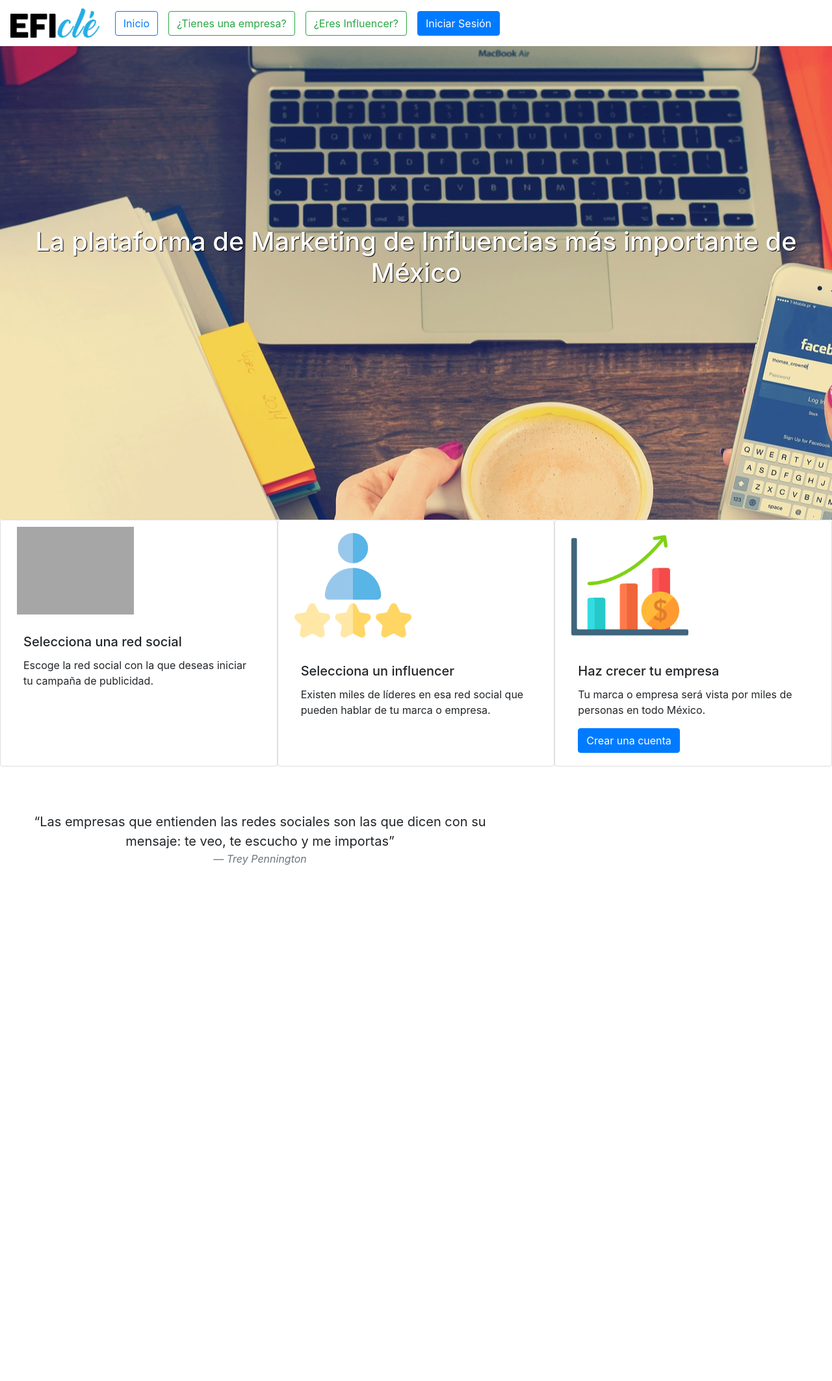
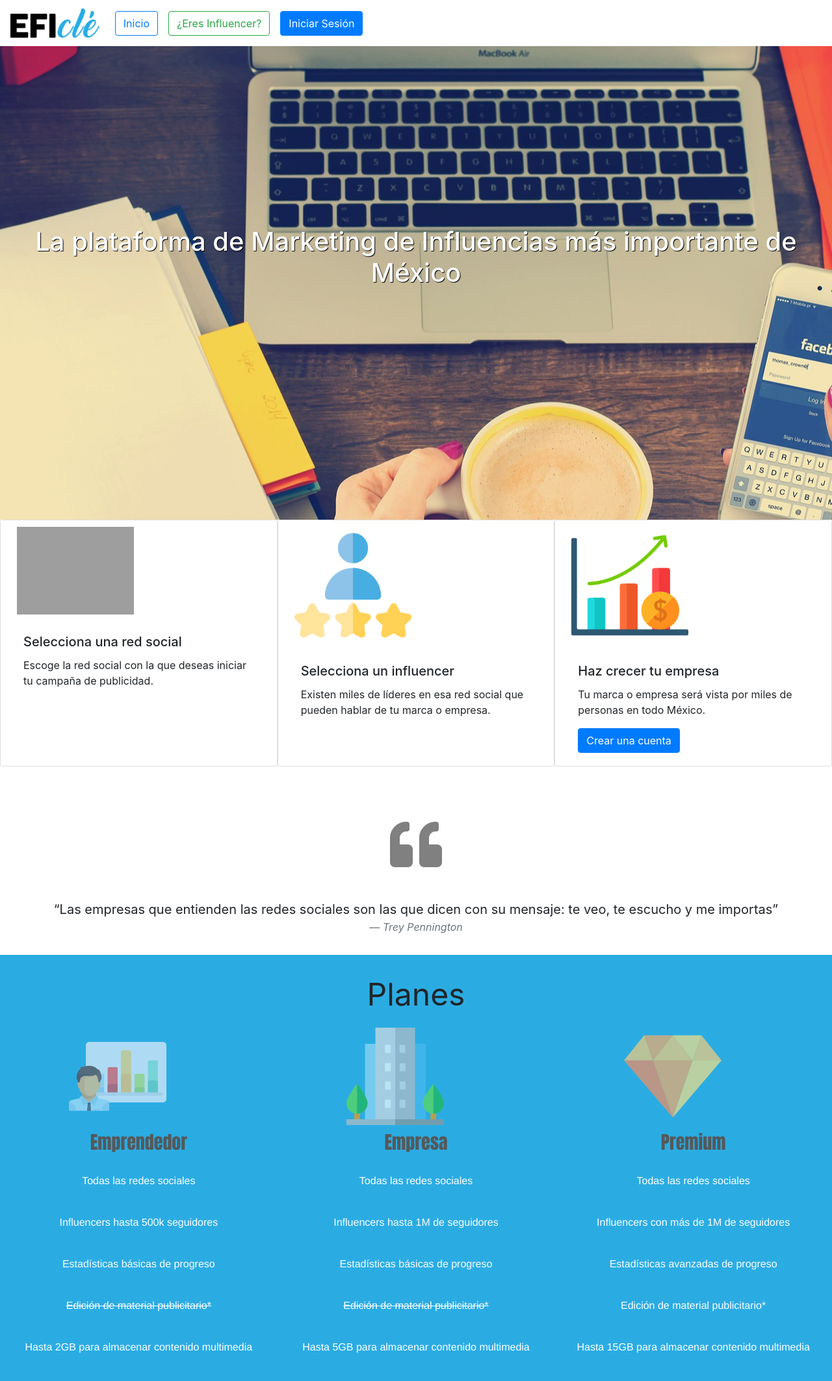
Before and after one commit to Erickhdezz/eficle, a PHP site: page / in a window 1280 px wide. Shown: the whole page at 65% size. Before the commit the page ends 1332 px from the top, so only its background shows below. Run offline with PHP 8.4, Linux system fonts and the light colour scheme; some libraries are stand-ins or nearby versions; grey boxes are pictures that could not be loaded.

Commit message:
corregido el width de los elementos, se agregaron los planes.

```diff
--- a/css/index.css
+++ b/css/index.css
@@ -43,15 +43,59 @@
     margin-top: 15px;
 }
 
-.caja-cita>.row{
-    display: table;
-    max-width: 100vh;
-    max-height: 30vh;
+.cita {
+    display: flex;
+    justify-content: center;
+    align-items: center;
+    height: 5vh;
+    padding-bottom: 50px;
+
 }
 
-.cita{
-    display: table-cell;
-    width: 100vh;
+.quote {
     height: 30vh;
+    display: flex;
+    justify-content: center;
+    align-items: center;
     vertical-align: middle;
 }
+
+.fa-quote-left {
+    font-size: 5rem;
+    color: gray;
+}
+
+.titulo-planes {
+    padding-top: 15px;
+    padding-bottom: 15px;
+    font-size: 3em;
+    text-align: center;
+}
+
+.benefits {
+    padding-top: 10px;
+    padding-bottom: 10px;
+    height: auto;
+    background-color: var(--azul);
+}
+
+.img-plan {
+    max-width: 150px;
+}
+
+.plan {
+    text-align: center;
+    color: black;
+}
+
+.benefit {
+    font-family: "Arimo";
+    color: white;
+    padding: 10px;
+    height: 8vh;
+}
+
+.nom-plan {
+    font-family: "Anton";
+    color: #55585A;
+}
--- a/css/style.css
+++ b/css/style.css
@@ -1,4 +1,13 @@
 @import url("general.css");
+@import url('https://fonts.googleapis.com/css?family=Anton|Archivo+Narrow|Arimo');
+/*
+ANTON
+ARIMO
+ARCHIVO NARROW
+*/
+:root{
+    --azul:#2AACE3;
+}
 *{
   margin: 0px;
   padding: 0px;
--- a/index.html
+++ b/index.html
@@ -6,6 +6,7 @@
     <meta name="viewport" content="width=device-width, initial-scale=1.0">
     <meta http-equiv="X-UA-Compatible" content="ie=edge">
     <meta name="description" content="La plataforma de Marketing de Influencias más importante de México">
+    <link rel="stylesheet" href="https://use.fontawesome.com/releases/v5.1.1/css/all.css" integrity="sha384-O8whS3fhG2OnA5Kas0Y9l3cfpmYjapjI0E4theH4iuMD+pLhbf6JI0jIMfYcK3yZ" crossorigin="anonymous">
     <link rel="stylesheet" href="css/bootstrap.css">
     <link rel="stylesheet" href="css/index.css">
     <link rel="stylesheet" href="css/style.css">
@@ -27,8 +28,7 @@
 <span class="sr-only">(current)</span></a>
                 </li>
                 <li class="nav-item">
-                    <a class="nav-link" href="#"><button type="button" class="btn btn-outline-success">¿Tienes una empresa?</button>
-</a>
+                    </a>
                 </li>
 
                 <li class="nav-item">
@@ -49,22 +49,22 @@
     <!-- PASOS PARA UTILIZAR EFICLÉ -->
     <div class="steps container-fluid">
         <div class="row">
-            <div class="card col-sm-4 col-md-4" style="">
-                <img class="card-img-top img-fluid scrollflow -slide-up -opacity" src="img/network.png" alt="Card image cap">
+            <div class="card col-12 col-sm-4 col-md-4" style="">
+                <img class="card-img-top img-fluid scrollflow -slide-down -opacity" src="img/network.png" alt="Card image cap">
                 <div class="card-body">
                     <h5 class="card-title"> Selecciona una red social</h5>
                     <p class="card-text">Escoge la red social con la que deseas iniciar tu campaña de publicidad.</p>
                 </div>
             </div>
-            <div class="card col-sm-4 col-md-4" style="">
-                <img class="card-img-top img-fluid scrollflow -slide-up -opacity" src="img/customer.png" alt="Card image cap">
+            <div class="card col-12 col-sm-4 col-md-4" style="">
+                <img class="card-img-top img-fluid scrollflow -slide-down -opacity" src="img/customer.png" alt="Card image cap">
                 <div class="card-body">
                     <h5 class="card-title"> Selecciona un influencer</h5>
                     <p class="card-text">Existen miles de líderes en esa red social que pueden hablar de tu marca o empresa.</p>
                 </div>
             </div>
-            <div class="card col-sm-4 col-md-4" style="">
-                <img class="card-img-top img-fluid scrollflow -slide-up -opacity" src="img/profits.png" alt="Card image cap">
+            <div class="card col-12 col-sm-4 col-md-4" style="">
+                <img class="card-img-top img-fluid scrollflow -slide-down -opacity" src="img/profits.png" alt="Card image cap">
                 <div class="card-body">
                     <h5 class="card-title"> Haz crecer tu empresa</h5>
                     <p class="card-text">Tu marca o empresa será vista por miles de personas en todo México.</p>
@@ -77,27 +77,48 @@
     <!-- cita -->
     <div class="caja-cita container-fluid">
         <div class="row">
-            <!--
-            <div class="col-md-4">
-                <div class="progress">
-                    <div class="progress-bar progress-bar-striped  progress-bar-animated" role="progressbar" style="width: 10%" aria-valuenow="10" aria-valuemin="0" aria-valuemax="100"></div>
-                </div>
-                <div class="progress">
-                    <div class="progress-bar progress-bar-striped   progress-bar-animated bg-success" role="progressbar" style="width: 25%" aria-valuenow="25" aria-valuemin="0" aria-valuemax="100"></div>
-                </div>
-                <div class="progress">
-                    <div class="progress-bar progress-bar-striped   progress-bar-animated bg-warning" role="progressbar" style="width: 75%" aria-valuenow="75" aria-valuemin="0" aria-valuemax="100"></div>
-                </div>
-                <div class="progress">
-                    <div class="progress-bar progress-bar-striped   progress-bar-animated bg-info" role="progressbar" style="width: 50%" aria-valuenow="50" aria-valuemin="0" aria-valuemax="100"></div>
-                </div>
+            <div class="quote col-md-12">
+                <i class="fas fa-quote-left"></i>
             </div>
--->
+
             <div class="cita col-md-12 col-lg-12">
                 <blockquote class="blockquote text-center">
                     <p class="mb-0">“Las empresas que entienden las redes sociales son las que dicen con su mensaje: te veo, te escucho y me importas” </p>
                     <footer class="blockquote-footer"><cite title="Source Title">Trey Pennington</cite></footer>
                 </blockquote>
+            </div>
+        </div>
+    </div>
+
+    <div class="benefits container-fluid">
+        <div class="row">
+           <div class="titulo-planes col-md-12">Planes</div>
+            <div class="plan plan-emprendedor col-md-4">
+               <div class="col-md-12"><img src="img/presentacion-de-negocios.png" alt="" class="img-fluid img-plan scrollflow -slide-right -opacity"></div>
+                <div class="benefit nom-plan col-md-12"><h3>Emprendedor</h3></div>
+                <div class="benefit">Todas las redes sociales</div>
+                <div class="benefit">Influencers hasta 500k seguidores</div>
+                <div class="benefit">Estadísticas básicas de progreso</div>
+                <div class="benefit"><del>Edición de material publicitario*</del></div>
+                <div class="benefit">Hasta 2GB para almacenar contenido multimedia</div>
+            </div>
+            <div class="plan plan-empresa col-md-4">
+               <div class="col-md-12"><img src="img/office-building.png" alt="" class="img-fluid img-plan scrollflow -slide-right -opacity"></div>
+                <div class="benefit nom-plan col-md-12"><h3>Empresa</h3></div>
+                <div class="benefit">Todas las redes sociales</div>
+                <div class="benefit">Influencers hasta 1M de seguidores</div>
+                <div class="benefit">Estadísticas básicas de progreso</div>
+                <div class="benefit"><del>Edición de material publicitario*</del></div>
+                <div class="benefit">Hasta 5GB para almacenar contenido multimedia</div>
+            </div>
+            <div class="plan plan-premium col-md-4">
+               <div class="col-md-12"><img src="img/diamante.png" alt="" class="img-fluid img-plan scrollflow -slide-right -opacity"></div>
+                <div class="benefit nom-plan col-md-12"><h3>Premium</h3></div>
+                <div class="benefit">Todas las redes sociales</div>
+                <div class="benefit">Influencers con más de 1M de seguidores</div>
+                <div class="benefit">Estadísticas avanzadas de progreso</div>
+                <div class="benefit">Edición de material publicitario*</div>
+                <div class="benefit">Hasta 15GB para almacenar contenido multimedia</div>
             </div>
         </div>
     </div>
```
Also changed, not shown: img/diamante.png (added), img/office-building.png (added), img/presentacion-de-negocios.png (added).
